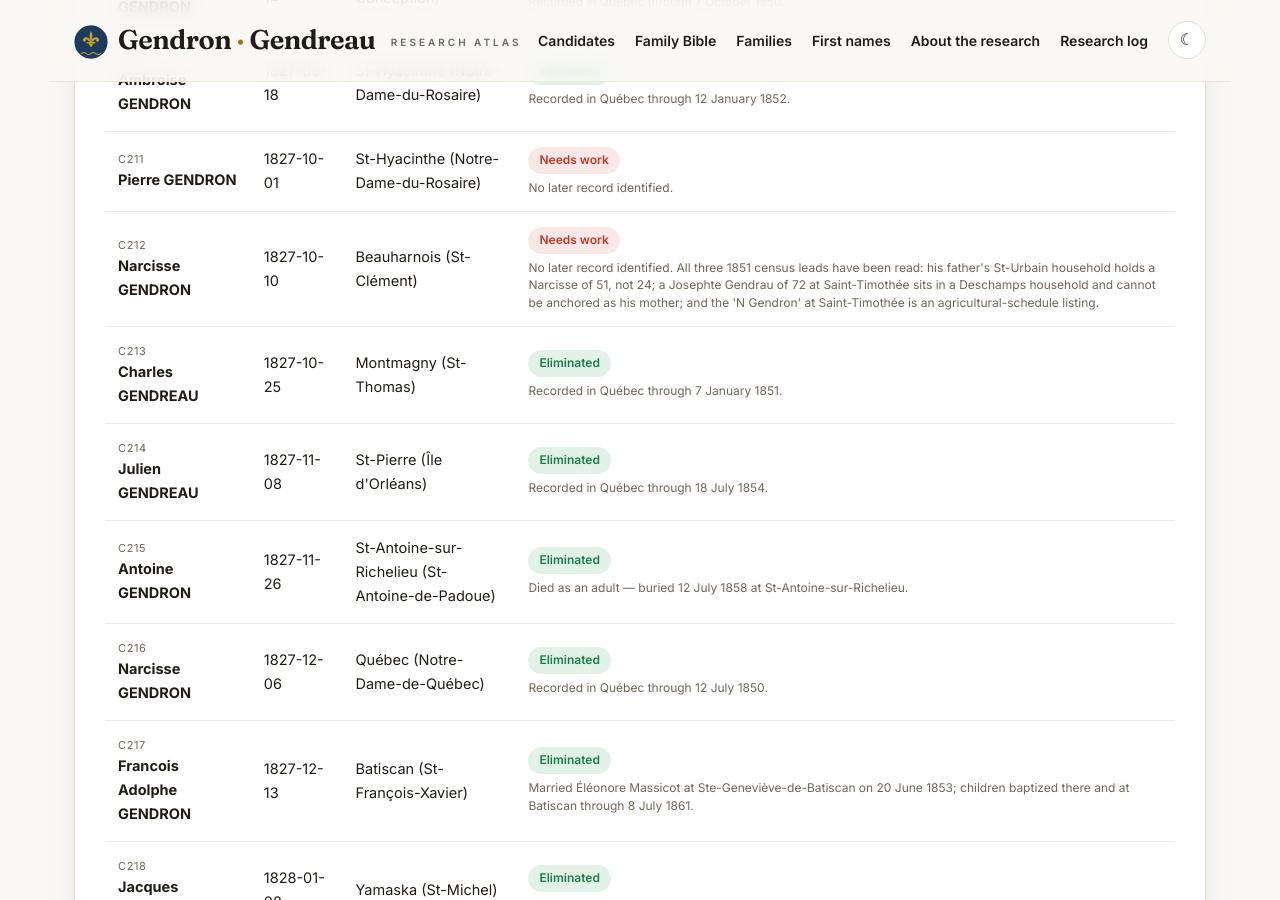
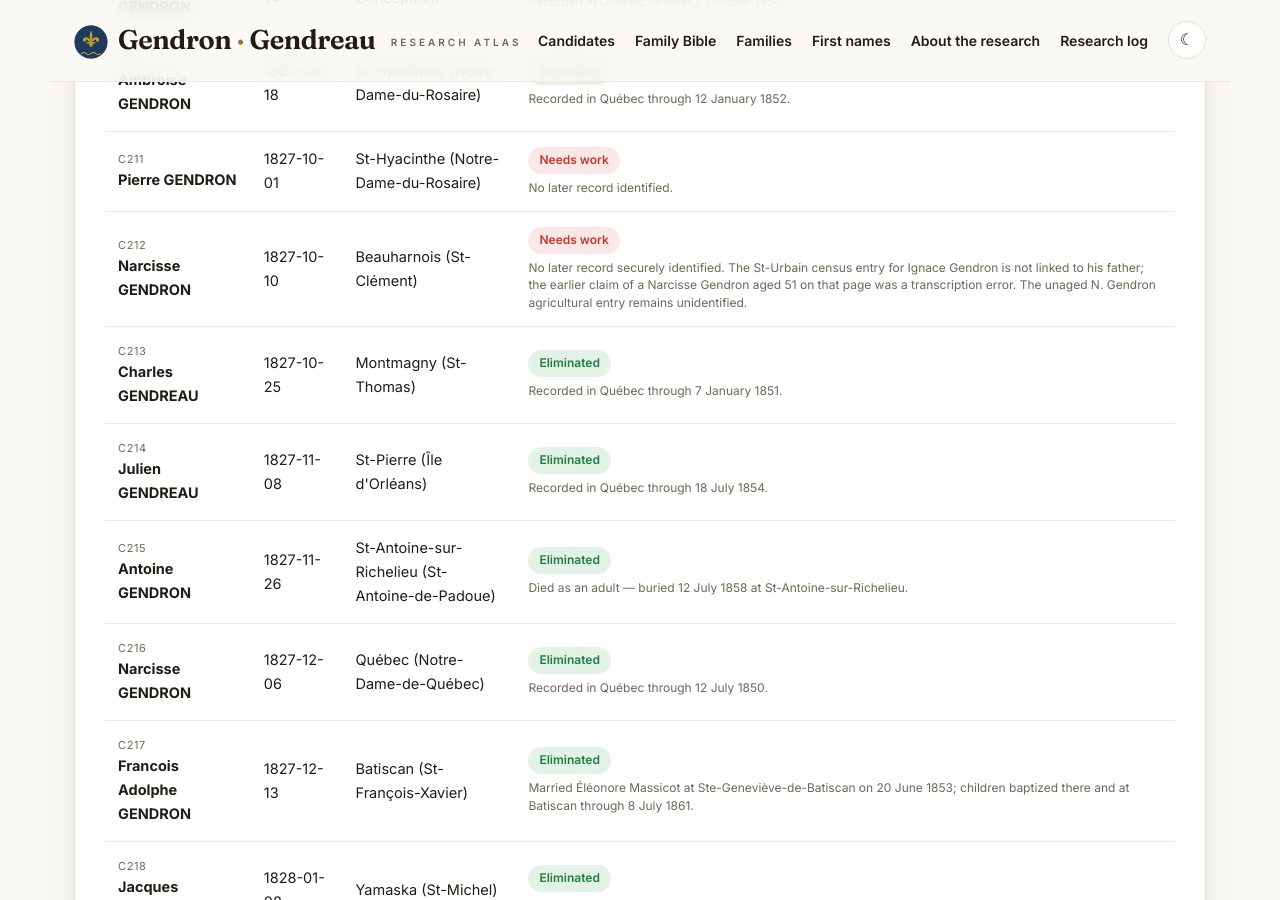
Before and after one commit to vetharmon/gendron-research, a Jekyll site: the page built from index.html, in a window 1280 px wide and 900 px high, scrolled down 22233 px. Built offline with Jekyll 4.4.1, drawn with Linux system fonts in a browser that asks for light colours; part of the change alters nothing that is shown.

Commit message:
Correct C212 census transcription and reopen unlinked leads

```diff
--- a/_candidates/c212.md
+++ b/_candidates/c212.md
@@ -1,61 +1,61 @@
 ---
 layout: candidate
-id: "C212"
-title: "Narcisse GENDRON"
-date_record: "1827-10-10"
-place: "Beauharnois (St-Clément)"
-status: "Needs work"
-category: "unresolved"
-tier: "none"
+id: C212
+title: Narcisse GENDRON
+date_record: '1827-10-10'
+place: Beauharnois (St-Clément)
+status: Needs work
+category: unresolved
+tier: none
 francois: false
-act: "4253769"
-parents: "Ignace Gendron and Josephte Gendron"
-outcome: "No later record identified. All three 1851 census leads have been read: his father's St-Urbain household holds a Narcisse of 51, not 24; a Josephte Gendrau of 72 at Saint-Timothée sits in a Deschamps household and cannot be anchored as his mother; and the 'N Gendron' at Saint-Timothée is an agricultural-schedule listing."
+act: '4253769'
+parents: Ignace Gendron and Josephte Gendron
+outcome: No later record securely identified. The St-Urbain census entry for Ignace Gendron is not linked to his father; the earlier claim of a Narcisse Gendron aged 51 on that page was a transcription error. The unaged N. Gendron agricultural entry remains unidentified.
 search_log:
-  - resource: "PRDH-IGD / LAFRANCE consolidation"
-    outcome: "Baptism located — act 4253769, Beauharnois (St-Clément), 1827-10-10."
-  - resource: "Québec burial records, to 1850"
-    outcome: "No qualifying burial established for him before 1850."
-  - resource: "14 November 2026 — 1851 census index (Beauharnois)"
-    outcome: "An unaged 'N Gendron' appears at Saint-Timothée (p. 169, line 20), an agricultural-schedule listing. Two possible sightings of his parents: Ignacio Gendron, 70, born 1781, at St-Urbain (p. 17, line 47), and Josephte Gendrau, 72, born 1779, at Saint-Timothée (p. 131, line 39) — neither page has been read; both are leads only."
-  - resource: "14 November 2026 — Public Archives parish transcription"
-    outcome: "Narcisse was born and baptized on 10 October 1827. The Public Archives typed transcription names his parents as Ignace Gendron and Josephte Gendron. No later record was securely connected in this pass."
-  - resource: "14 November 2026 — the three 1851 pages read"
-    outcome: "The St-Urbain page (p. 17) shows Ignace Gendron, 70, married, heading a household with Maxime Gendron, 61, Adeline, 17, and a Narcisse Gendron of 51 — an older namesake, not this man. The Saint-Timothée page (p. 131) shows Josephte Gendrau, 72, married, living in the household of Antoine Deschamps, with no Ignace or Narcisse present; she cannot be anchored as his mother. The Saint-Timothée 'N Gendron' (p. 169) is an agricultural-schedule listing with no age or household. All three leads are closed; Narcisse is in none of them."
+- resource: PRDH-IGD / LAFRANCE consolidation
+  outcome: Baptism located — act 4253769, Beauharnois (St-Clément), 1827-10-10.
+- resource: Québec burial records, to 1850
+  outcome: No qualifying burial established for him before 1850.
+- resource: 14 November 2026 — Public Archives parish transcription
+  outcome: Narcisse was born and baptized on 10 October 1827. The Public Archives typed transcription names his parents as Ignace Gendron and Josephte Gendron. No later record was securely connected in this pass.
+- resource: 15 November 2026 — original St-Urbain census image rechecked
+  outcome: 'Page 17, line 47 records Ignace Gendron, cultivator, aged 70 and married. His identification as C212’s father is unproven. The previous transcription of the following entries as Maxime, Adeline and Narcisse Gendron is withdrawn: the image does not support the claimed Narcisse Gendron aged 51. This page supplies no identified later record for C212. The unaged N. Gendron agricultural entry at Saint-Timothée, p. 169 line 20, is insufficient to identify or exclude C212 and remains open.'
 permalink: /candidates/c212/
 sources:
-  - label: "Public Archives typed baptism transcription, page 409"
-    url: "https://heritage.canadiana.ca/view/oocihm.lac_reel_c2889/420"
-    access: "Public; no account required"
-    provenance: "Saint-Clément de Beauharnois, MG8 G3, reel C-2889, image 420. Typed transcription inspected; not the handwritten act."
-  - label: "LAFRANCE baptism (act 4253769)"
-    url: "https://www.genealogiequebec.com/Membership/LAFRANCE/acte/4253769"
-    access: "Account or subscription required"
-    provenance: "The act number is explicitly recorded in the consolidated candidate register."
-  - label: "FamilySearch register image (LAFRANCE act 4253769)"
-    url: "https://www.familysearch.org/ark:/61903/3:1:3QS7-8993-WNWR"
-    access: "Free FamilySearch account"
-    provenance: "Quebec, Catholic Parish Registers, 1621-1979 — image 437, DGS 5469007. Matched to the LAFRANCE act on name, date and parents (12 Nov 2026)."
-  - label: "FamilySearch 1851 census image — Ignace Gendron household, St-Urbain p. 17"
-    url: "https://www.familysearch.org/ark:/61903/3:1:3QS7-L9L5-YHJF"
-    access: "Free FamilySearch account"
-    provenance: "1851 Census of Canada East, St-Urbain (Beauharnois), personal schedule p. 17. Read 14 November 2026."
-  - label: "FamilySearch 1851 census image — Josephte Gendrau in the Deschamps household, Saint-Timothée p. 131"
-    url: "https://www.familysearch.org/ark:/61903/3:1:3QS7-L9L5-YC2J"
-    access: "Free FamilySearch account"
-    provenance: "1851 Census of Canada East, Saint-Timothée, personal schedule p. 131. Read 14 November 2026."
-filenames:
-  []
+- label: Public Archives typed baptism transcription, page 409
+  url: https://heritage.canadiana.ca/view/oocihm.lac_reel_c2889/420
+  access: Public; no account required
+  provenance: Saint-Clément de Beauharnois, MG8 G3, reel C-2889, image 420. Typed transcription inspected; not the handwritten act.
+- label: LAFRANCE baptism (act 4253769)
+  url: https://www.genealogiequebec.com/Membership/LAFRANCE/acte/4253769
+  access: Account or subscription required
+  provenance: The act number is explicitly recorded in the consolidated candidate register.
+- label: FamilySearch register image (LAFRANCE act 4253769)
+  url: https://www.familysearch.org/ark:/61903/3:1:3QS7-8993-WNWR
+  access: Free FamilySearch account
+  provenance: Quebec, Catholic Parish Registers, 1621-1979 — image 437, DGS 5469007. Matched to the LAFRANCE act on name, date and parents (12 Nov 2026).
+- label: FamilySearch 1851 census image — Ignace Gendron, St-Urbain p. 17
+  url: https://www.familysearch.org/ark:/61903/3:1:3QS7-L9L5-YHJF
+  access: Free FamilySearch account
+  provenance: 1851 Census of Canada East, St-Urbain (Beauharnois), personal schedule p. 17, line 47; film 004108321, image 421. Original rechecked 15 November 2026; earlier transcription of neighbouring entries corrected. Not established as C212’s father.
+- label: FamilySearch 1851 census image — Josephte Gendrau in the Deschamps household, Saint-Timothée p. 131
+  url: https://www.familysearch.org/ark:/61903/3:1:3QS7-L9L5-YC2J
+  access: Free FamilySearch account
+  provenance: 1851 Census of Canada East, Saint-Timothée, personal schedule p. 131. Read 14 November 2026.
+filenames: []
 ---
 
 ## Biography
 
-Narcisse Gendron was baptized on 10 October 1827 at Beauharnois (St-Clément), the son of Ignace Gendron and Josephte Gendron. No later record identified. The three 1851 census entries that might have been his family have all been read: at St-Urbain, an Ignace Gendron of 70 heads a household containing a Narcisse of 51; at Saint-Timothée, a Josephte Gendrau of 72 lives in an Antoine Deschamps household with no Gendron man present; and the unaged "N Gendron" at Saint-Timothée is an agricultural-schedule listing. He is in none of them.
+Narcisse Gendron was born and baptized on 10 October 1827 at Beauharnois (St-Clément), the son of Ignace Gendron and Josephte Gendron. No later record has been securely connected to him.
 
 ## Documents
 
 - **[Baptism, 10 October 1827 — LAFRANCE act 4253769](https://www.genealogiequebec.com/Membership/LAFRANCE/acte/4253769)** — His baptism at Beauharnois (St-Clément).
+- **[Public Archives baptism transcription, page 409](https://heritage.canadiana.ca/view/oocihm.lac_reel_c2889/420)** — Gives his birth and baptism as 10 October 1827 and names Ignace Gendron and Josephte Gendron as his parents. This is a typed transcription of the parish register.
+- **[1851 census, St-Urbain, p. 17](https://www.familysearch.org/ark:/61903/3:1:3QS7-L9L5-YHJF)** — Line 47 records Ignace Gendron, a married cultivator aged 70. He has not been established as Narcisse’s father. Reinspection of the original does not support the earlier transcription of a nearby entry as “Narcisse Gendron, 51.”
+- **[1851 census, Saint-Timothée, p. 131](https://www.familysearch.org/ark:/61903/3:1:3QS7-L9L5-YC2J)** — Previously read as Josephte Gendrau, 72, married, in the Antoine Deschamps household. Her identification as Narcisse’s mother remains unproven.
 
-- **[Public Archives baptism transcription, page 409](https://heritage.canadiana.ca/view/oocihm.lac_reel_c2889/420)** — Narcisse was born and baptized on 10 October 1827. Names the parents as Ignace Gendron and Josephte Gendron. This is a typed transcription of the parish register.
-- **[1851 census, St-Urbain, p. 17](https://www.familysearch.org/ark:/61903/3:1:3QS7-L9L5-YHJF)** — Ignace Gendron, 70, married, with Maxime Gendron, 61, Adeline, 17, and Narcisse Gendron, 51. The Narcisse in his father's household is an older namesake.
-- **[1851 census, Saint-Timothée, p. 131](https://www.familysearch.org/ark:/61903/3:1:3QS7-L9L5-YC2J)** — Josephte Gendrau, 72, married, living in the household of Antoine Deschamps. No Ignace or Narcisse is present, and she cannot be anchored as his mother.
+## Assessment
+
+Narcisse remains uneliminated. The unaged “N. Gendron” entry on the Saint-Timothée agricultural schedule (p. 169, line 20) cannot identify or exclude him without a link to a personal census entry. The possible parental census entries also remain unlinked; they do not establish his whereabouts.
```
